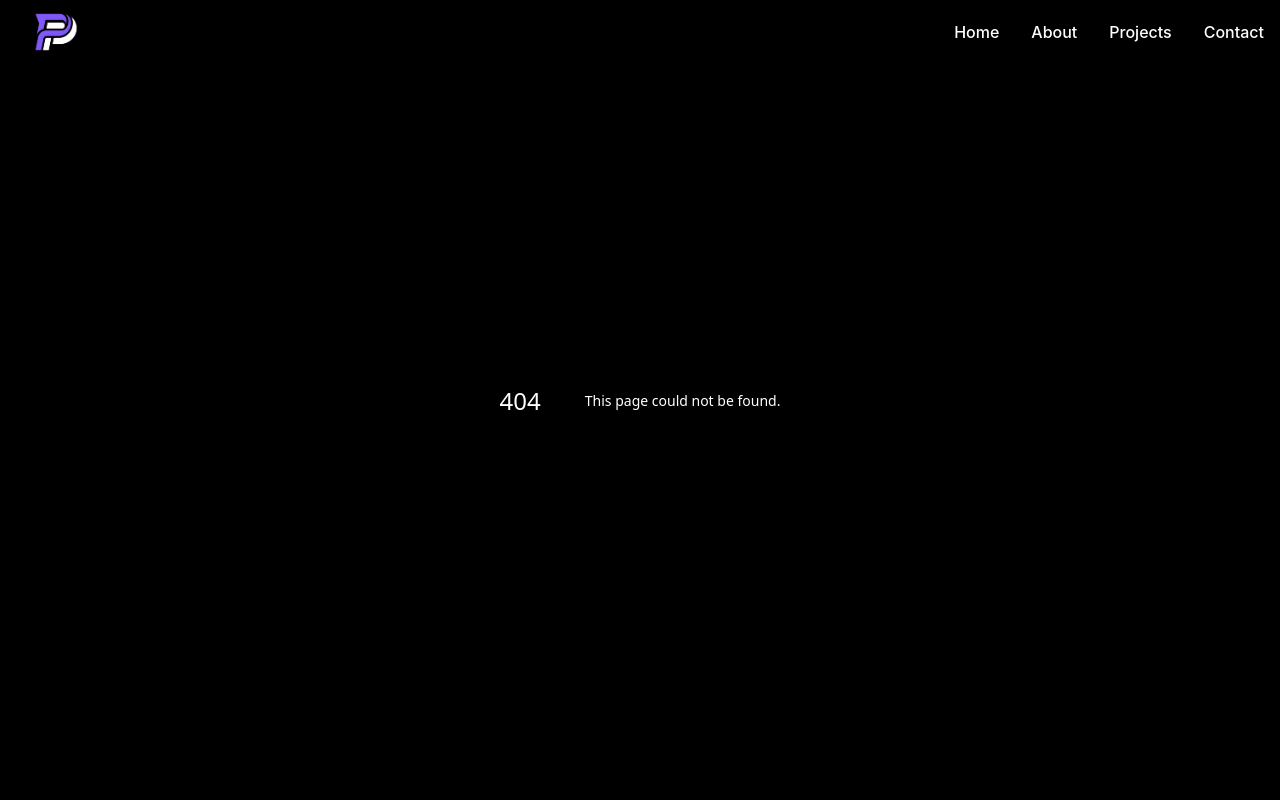
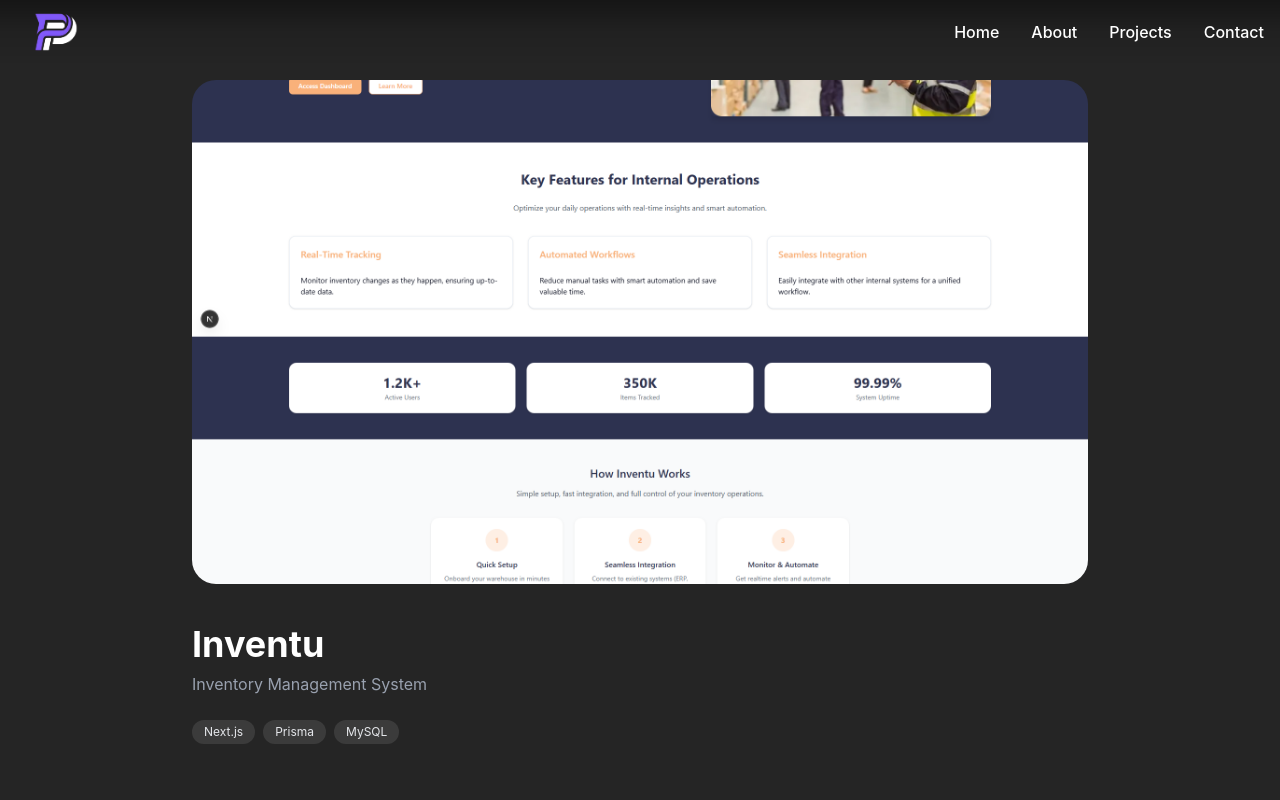
Before and after one commit to ProjectMu-ID/portomu, a Next.js app: page /projects/inventu in a window 1280 px wide. Before the commit this address had no page. Shown: the top 800 px of the page. Built offline with nearby package versions, Linux system fonts and the light colour scheme.

Commit message:
add projects view page

```diff
--- /dev/null
+++ b/app/projects/[slug]/page.tsx
@@ -0,0 +1,66 @@
+import { notFound } from 'next/navigation'
+import Image from 'next/image'
+import { projects } from '../data'
+
+type Props = {
+    params: Promise<{
+        slug: string
+    }>
+}
+
+export function generateStaticParams() {
+    return projects.map((project) => ({
+        slug: project.slug,
+    }))
+}
+
+export default async function ProjectDetailPage({ params }: Props) {
+    const { slug } = await params
+
+    const project = projects.find((p) => p.slug === slug)
+
+    if (!project) return notFound()
+
+    return (
+        <main className="min-h-screen bg-[#252525] px-4 py-20">
+            <div className="max-w-4xl mx-auto">
+                {/* Image */}
+                <div className="relative aspect-video rounded-3xl overflow-hidden mb-10">
+                    <Image
+                        src={project.image}
+                        alt={project.title}
+                        fill
+                        className="object-cover"
+                        priority
+                    />
+                </div>
+
+                {/* Content */}
+                <h1 className="text-3xl md:text-4xl font-bold text-white">
+                    {project.title}
+                </h1>
+
+                <p className="text-gray-400 mt-2">
+                    {project.desc}
+                </p>
+
+                {/* Tech stack */}
+                <div className="flex flex-wrap gap-2 mt-6">
+                    {project.tech.map((item) => (
+                        <span
+                            key={item}
+                            className="px-3 py-1 rounded-full text-xs bg-white/10 text-gray-200"
+                        >
+                            {item}
+                        </span>
+                    ))}
+                </div>
+
+                {/* Description */}
+                <div className="mt-8 text-gray-300 leading-relaxed whitespace-pre-line">
+                    {project.content}
+                </div>
+            </div>
+        </main>
+    )
+}
```
